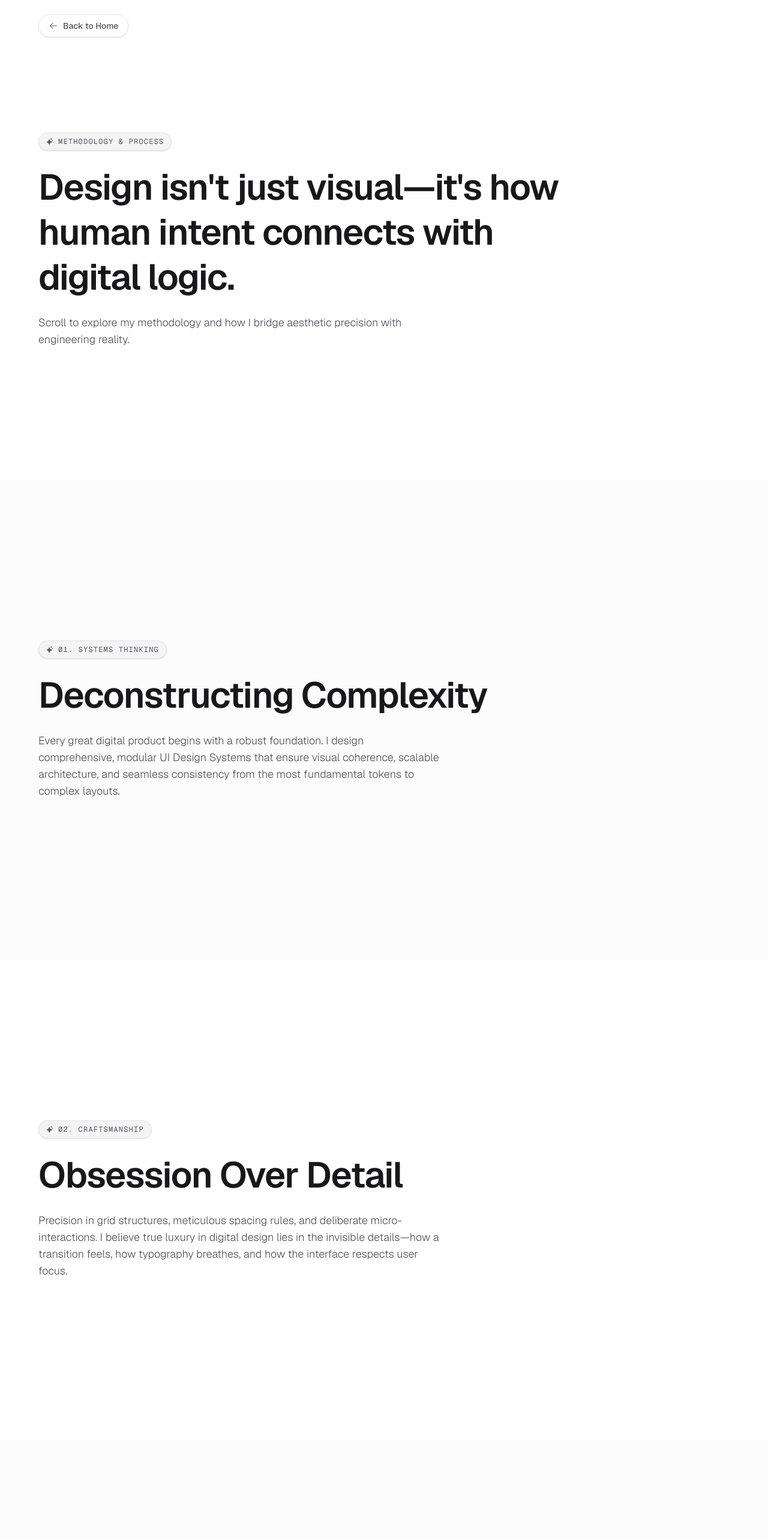
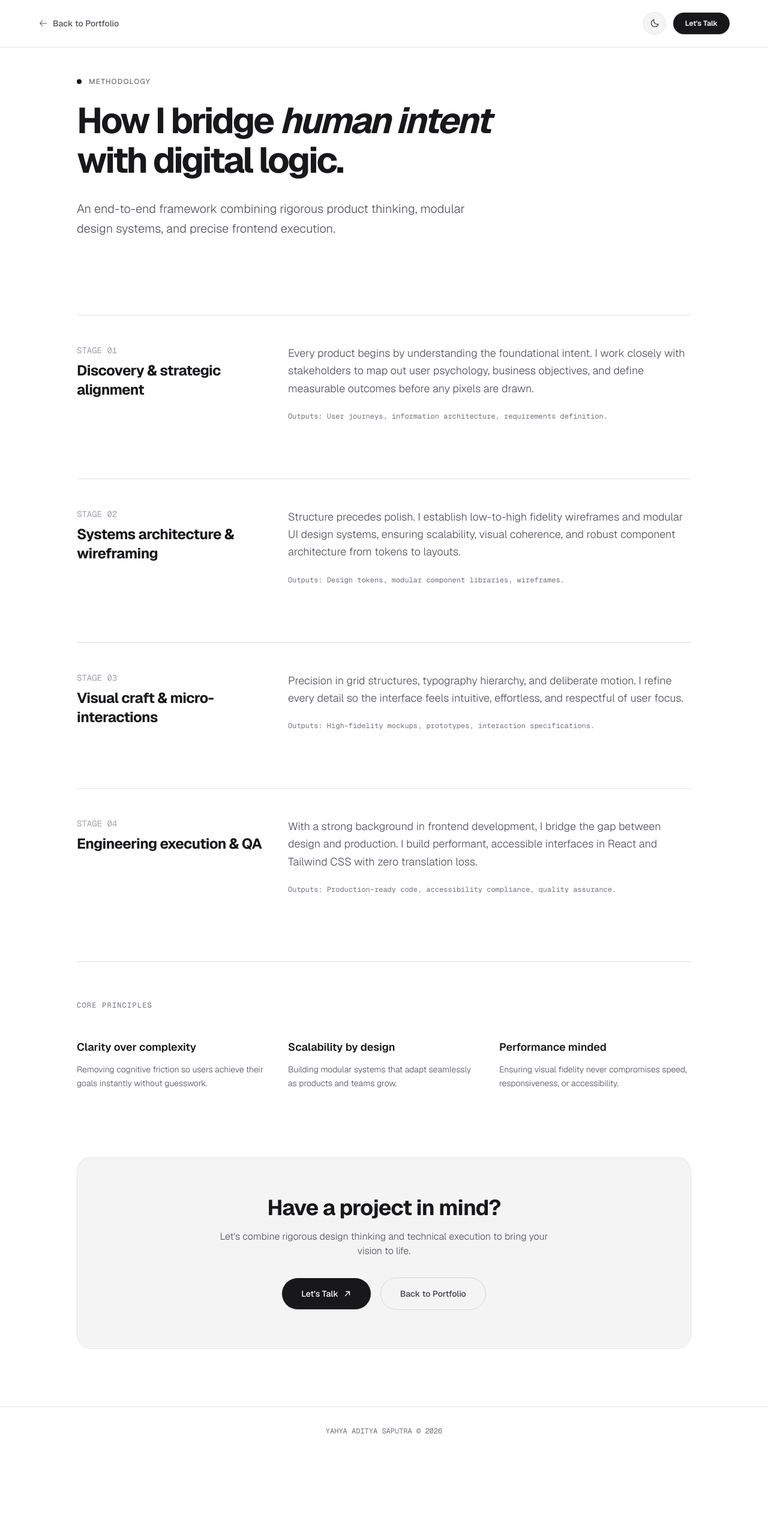
Before and after one commit to YahyaAdityaS/Portfolio_Minimalism, a Next.js app: page /process in a window 1280 px wide. Shown: the top 2566 px of the page at 60% size. After the commit the page ends 2426 px from the top, so only its background shows below. Built offline with nearby package versions, Linux system fonts and the light colour scheme.

Commit message:
fix: ui process

```diff
--- a/app/process/page.tsx
+++ b/app/process/page.tsx
@@ -1,139 +1,215 @@
 "use client";
 
 import Link from "next/link";
-import { ArrowLeft, ArrowRight, EnvelopeSimple, Sparkle } from "@phosphor-icons/react";
+import { ArrowLeft, ArrowUpRight } from "@phosphor-icons/react";
 import { useModal } from "@/lib/modal-context";
 import { motion } from "motion/react";
+import { useTheme } from "next-themes";
+import { Sun, Moon } from "@phosphor-icons/react";
+import { useState, useEffect } from "react";
 
 export default function ProcessPage() {
   const { setIsContactModalOpen } = useModal();
-  // eslint-disable-next-line @typescript-eslint/no-unused-vars
-  const totalSlides = 6;
+  const { resolvedTheme, setTheme } = useTheme();
+  const [mounted, setMounted] = useState(false);
 
-  const sectionVariants = {
-    hidden: { opacity: 0, y: 50 },
-    visible: {
-      opacity: 1,
-      y: 0,
-      transition: { duration: 0.8, ease: "easeOut" as const }
+  useEffect(() => {
+    setMounted(true);
+  }, []);
+
+  const steps = [
+    {
+      number: "01",
+      title: "Discovery & strategic alignment",
+      description: "Every product begins by understanding the foundational intent. I work closely with stakeholders to map out user psychology, business objectives, and define measurable outcomes before any pixels are drawn.",
+      deliverables: "User journeys, information architecture, requirements definition."
+    },
+    {
+      number: "02",
+      title: "Systems architecture & wireframing",
+      description: "Structure precedes polish. I establish low-to-high fidelity wireframes and modular UI design systems, ensuring scalability, visual coherence, and robust component architecture from tokens to layouts.",
+      deliverables: "Design tokens, modular component libraries, wireframes."
+    },
+    {
+      number: "03",
+      title: "Visual craft & micro-interactions",
+      description: "Precision in grid structures, typography hierarchy, and deliberate motion. I refine every detail so the interface feels intuitive, effortless, and respectful of user focus.",
+      deliverables: "High-fidelity mockups, prototypes, interaction specifications."
+    },
+    {
+      number: "04",
+      title: "Engineering execution & QA",
+      description: "With a strong background in frontend development, I bridge the gap between design and production. I build performant, accessible interfaces in React and Tailwind CSS with zero translation loss.",
+      deliverables: "Production-ready code, accessibility compliance, quality assurance."
     }
-  };
+  ];
+
+  const principles = [
+    {
+      title: "Clarity over complexity",
+      description: "Removing cognitive friction so users achieve their goals instantly without guesswork."
+    },
+    {
+      title: "Scalability by design",
+      description: "Building modular systems that adapt seamlessly as products and teams grow."
+    },
+    {
+      title: "Performance minded",
+      description: "Ensuring visual fidelity never compromises speed, responsiveness, or accessibility."
+    }
+  ];
 
   return (
-    <div className="min-h-screen w-full overflow-x-hidden flex flex-col bg-white text-zinc-900 dark:bg-zinc-950 dark:text-zinc-100 selection:bg-zinc-200 dark:selection:bg-zinc-800 selection:text-zinc-900 dark:selection:text-white">
-      {/* Header - Fixed to top, safe area included in px/pt */}
-      <header className="fixed top-0 left-0 right-0 z-50 flex items-center justify-between px-6 sm:px-12 md:px-16 py-6 pt-[max(1.5rem,env(safe-area-inset-top))]">
+    <div className="min-h-screen w-full flex flex-col bg-white text-zinc-900 dark:bg-zinc-950 dark:text-zinc-100 selection:bg-zinc-200 dark:selection:bg-zinc-800 selection:text-zinc-900 dark:selection:text-white">
+      {/* Header */}
+      <header className="fixed top-0 left-0 right-0 z-50 flex items-center justify-between px-6 sm:px-12 md:px-16 py-5 bg-white/80 dark:bg-zinc-950/80 backdrop-blur-md border-b border-zinc-200 dark:border-zinc-800">
         <Link
           href="/"
-          className="group inline-flex items-center gap-2 text-sm font-medium text-zinc-600 dark:text-zinc-400 hover:text-zinc-900 dark:hover:text-white transition-colors bg-white/80 dark:bg-zinc-900/60 backdrop-blur-md border border-zinc-200 dark:border-zinc-800 px-4 py-2 rounded-full shadow-sm pointer-events-auto"
+          className="group inline-flex items-center gap-2 text-sm font-medium text-zinc-600 dark:text-zinc-400 hover:text-zinc-900 dark:hover:text-white transition-colors"
         >
           <ArrowLeft size={16} className="transition-transform group-hover:-translate-x-1" />
-          Back to Home
+          Back to Portfolio
         </Link>
+
+        <div className="flex items-center gap-3">
+          {mounted && (
+            <button
+              onClick={() => setTheme(resolvedTheme === "dark" ? "light" : "dark")}
+              className="p-2.5 rounded-full text-zinc-600 hover:text-zinc-900 dark:text-zinc-400 dark:hover:text-white bg-zinc-100 dark:bg-zinc-900 border border-zinc-200 dark:border-zinc-800 transition-all hover:scale-105 active:scale-95 flex items-center justify-center cursor-pointer"
+              aria-label="Toggle theme"
+            >
+              {resolvedTheme === "dark" ? <Sun size={16} weight="bold" /> : <Moon size={16} weight="bold" />}
+            </button>
+          )}
+          <motion.button
+            whileHover={{ scale: 1.05 }}
+            whileTap={{ scale: 0.98 }}
+            onClick={() => setIsContactModalOpen(true)}
+            className="hidden sm:inline-flex items-center gap-2 bg-zinc-900 text-white dark:bg-zinc-100 dark:text-zinc-900 px-5 py-2.5 rounded-full text-xs font-semibold shadow-sm hover:shadow-md transition-all cursor-pointer"
+          >
+            Let&apos;s Talk
+          </motion.button>
+        </div>
       </header>
 
-      {/* Main content - Normal flow */}
-      <main className="flex-1 flex flex-col">
-        {[
-          {
-            title: "Design isn't just visual—it's how human intent connects with digital logic.",
-            badge: "Methodology & Process",
-            description: "Scroll to explore my methodology and how I bridge aesthetic precision with engineering reality.",
-            bg: ""
-          },
-          {
-            title: "Deconstructing Complexity",
-            badge: "01. SYSTEMS THINKING",
-            description: "Every great digital product begins with a robust foundation. I design comprehensive, modular UI Design Systems that ensure visual coherence, scalable architecture, and seamless consistency from the most fundamental tokens to complex layouts.",
-            bg: "bg-zinc-50/50 dark:bg-zinc-950/80"
-          },
-          {
-            title: "Obsession Over Detail",
-            badge: "02. CRAFTSMANSHIP",
-            description: "Precision in grid structures, meticulous spacing rules, and deliberate micro-interactions. I believe true luxury in digital design lies in the invisible details—how a transition feels, how typography breathes, and how the interface respects user focus.",
-            bg: ""
-          },
-          {
-            title: "Bridging Code & Pixel",
-            badge: "03. DEVELOPER-READY",
-            description: "With a deep background in Software Engineering, I don't just design in isolation. Every component I build is optimized for developer handoff, conscious of frontend constraints, state management, and component reusability in React/Tailwind ecosystems.",
-            bg: "bg-zinc-50/50 dark:bg-zinc-950/80"
-          },
-          {
-            title: "The Iteration Loop",
-            badge: "04. REFINEMENT",
-            description: "Design is never truly finished. Through rigorous prototyping, user testing, and data feedback loops, I continuously refine experiences to eliminate friction and elevate user delight.",
-            bg: ""
-          }
-        ].map((slide, idx) => (
-          <motion.section
-            key={idx}
-            initial="hidden"
-            whileInView="visible"
-            viewport={{ once: true, amount: 0.2, margin: "0px 0px -50px 0px" }}
-            variants={sectionVariants}
-            style={{ WebkitBackfaceVisibility: 'hidden', transform: 'translateZ(0)' }}
-            className={`min-h-screen flex flex-col justify-center px-6 sm:px-12 md:px-16 py-24 ${slide.bg}`}
-          >
-            <span className="inline-flex items-center gap-2 text-xs font-mono uppercase tracking-widest text-zinc-600 dark:text-zinc-400 bg-zinc-100 dark:bg-zinc-900 border border-zinc-200 dark:border-zinc-800 px-3 py-1.5 rounded-full shadow-sm w-fit mb-6">
-              <Sparkle size={12} weight="fill" />
-              {slide.badge}
+      {/* Main Content */}
+      <main className="flex-1 pt-32 pb-24 px-6 sm:px-12 md:px-16 max-w-6xl mx-auto w-full">
+        {/* Hero Section */}
+        <motion.div
+          initial={{ opacity: 0, y: 20 }}
+          animate={{ opacity: 1, y: 0 }}
+          transition={{ duration: 0.6, ease: [0.16, 1, 0.3, 1] }}
+          className="max-w-3xl mb-24 md:mb-32"
+        >
+          <div className="flex items-center gap-3 mb-6">
+            <span className="relative flex h-2 w-2">
+              <span className="animate-ping absolute inline-flex h-full w-full rounded-full bg-zinc-900 dark:bg-zinc-100 opacity-75"></span>
+              <span className="relative inline-flex rounded-full h-2 w-2 bg-zinc-900 dark:bg-zinc-100"></span>
             </span>
-            <h2 className="text-3xl sm:text-5xl md:text-6xl font-semibold tracking-tight leading-tight mb-6 max-w-4xl">
-              {slide.title}
-            </h2>
-            <p className="text-base md:text-lg text-zinc-600 dark:text-zinc-400 font-light max-w-2xl">
-              {slide.description}
-            </p>
-          </motion.section>
-        ))}
+            <span className="text-xs font-medium uppercase tracking-widest text-zinc-500">
+              Methodology
+            </span>
+          </div>
 
-        {/* Final CTA Section */}
-        <motion.section
-          initial="hidden"
-          whileInView="visible"
-          viewport={{ once: true, amount: 0.2, margin: "0px 0px -50px 0px" }}
-          variants={sectionVariants}
-          style={{ WebkitBackfaceVisibility: 'hidden', transform: 'translateZ(0)' }}
-          className="min-h-screen flex flex-col justify-center items-center px-6 sm:px-12 md:px-16 py-24 bg-zinc-50/50 dark:bg-zinc-950/80 text-center pb-[calc(2rem+env(safe-area-inset-bottom))]"
+          <h1 className="text-4xl sm:text-5xl md:text-6xl font-bold tracking-tighter leading-[1.1] mb-8">
+            How I bridge <span className="italic">human intent</span> with digital logic.
+          </h1>
+
+          <p className="text-lg md:text-xl text-zinc-600 dark:text-zinc-400 font-light leading-relaxed max-w-2xl">
+            An end-to-end framework combining rigorous product thinking, modular design systems, and precise frontend execution.
+          </p>
+        </motion.div>
+
+        {/* Steps List */}
+        <div className="space-y-16 md:space-y-24 mb-28">
+          {steps.map((step, idx) => (
+            <motion.div
+              key={idx}
+              initial={{ opacity: 0, y: 30 }}
+              whileInView={{ opacity: 1, y: 0 }}
+              viewport={{ once: true, margin: "-50px" }}
+              transition={{ duration: 0.6, ease: [0.16, 1, 0.3, 1] }}
+              className="grid grid-cols-1 md:grid-cols-12 gap-8 pt-12 border-t border-zinc-200 dark:border-zinc-800"
+            >
+              <div className="md:col-span-4">
+                <span className="text-sm font-mono text-zinc-400 dark:text-zinc-600 block mb-2">
+                  STAGE {step.number}
+                </span>
+                <h2 className="text-2xl font-bold tracking-tight text-zinc-900 dark:text-zinc-100">
+                  {step.title}
+                </h2>
+              </div>
+
+              <div className="md:col-span-8 space-y-4">
+                <p className="text-base md:text-lg text-zinc-600 dark:text-zinc-400 font-light leading-relaxed">
+                  {step.description}
+                </p>
+                <p className="text-xs font-mono text-zinc-500 dark:text-zinc-400 pt-2">
+                  Outputs: {step.deliverables}
+                </p>
+              </div>
+            </motion.div>
+          ))}
+        </div>
+
+        {/* Principles */}
+        <motion.div
+          initial={{ opacity: 0, y: 30 }}
+          whileInView={{ opacity: 1, y: 0 }}
+          viewport={{ once: true }}
+          transition={{ duration: 0.6 }}
+          className="mb-28 pt-16 border-t border-zinc-200 dark:border-zinc-800"
         >
-          <span className="inline-flex items-center gap-2 text-xs font-mono uppercase tracking-widest text-zinc-600 dark:text-zinc-400 bg-zinc-100 dark:bg-zinc-900 border border-zinc-200 dark:border-zinc-800 px-3 py-1.5 rounded-full shadow-sm mb-6">
-            <Sparkle size={12} weight="fill" />
-            05. COLLABORATION
-          </span>
-          <h2 className="text-4xl sm:text-6xl md:text-7xl font-semibold tracking-tight mb-8 leading-tight max-w-4xl">
-            Ready to build something impactful?
-          </h2>
-          <p className="text-base md:text-lg text-zinc-600 dark:text-zinc-400 font-light mb-10 max-w-xl">
+          <h2 className="text-xs font-mono uppercase tracking-widest text-zinc-500 mb-12">Core principles</h2>
+
+          <div className="grid grid-cols-1 md:grid-cols-3 gap-8">
+            {principles.map((p, idx) => (
+              <div key={idx} className="space-y-3">
+                <h3 className="text-lg font-semibold text-zinc-900 dark:text-zinc-100">{p.title}</h3>
+                <p className="text-sm text-zinc-600 dark:text-zinc-400 font-light leading-relaxed">{p.description}</p>
+              </div>
+            ))}
+          </div>
+        </motion.div>
+
+        {/* Final CTA */}
+        <motion.div
+          initial={{ opacity: 0, y: 20 }}
+          whileInView={{ opacity: 1, y: 0 }}
+          viewport={{ once: true }}
+          transition={{ duration: 0.6 }}
+          className="bg-zinc-100 dark:bg-zinc-900/60 border border-zinc-200 dark:border-zinc-800 rounded-3xl p-8 sm:p-12 md:p-16 text-center"
+        >
+          <h2 className="text-3xl sm:text-4xl font-bold tracking-tight mb-4">Have a project in mind?</h2>
+          <p className="text-zinc-600 dark:text-zinc-400 font-light max-w-xl mx-auto mb-8 text-base">
             Let&apos;s combine rigorous design thinking and technical execution to bring your vision to life.
           </p>
 
-          <div className="flex flex-col sm:flex-row items-center justify-center gap-4">
+          <div className="flex flex-wrap items-center justify-center gap-4">
             <motion.button
-              whileHover={{ scale: 1.05, transition: { type: "spring", stiffness: 400, damping: 25 } }}
+              whileHover={{ scale: 1.05 }}
               whileTap={{ scale: 0.98 }}
               onClick={() => setIsContactModalOpen(true)}
-              className="group flex items-center gap-2 bg-black text-white dark:bg-white dark:text-zinc-950 px-8 py-4 rounded-full font-medium text-base shadow-sm hover:shadow-xl transition-shadow duration-500 ease-[cubic-bezier(0.16,1,0.3,1)] cursor-pointer"
+              className="group flex items-center justify-center gap-2 px-8 py-4 rounded-full font-medium shadow-sm hover:shadow-xl transition-all bg-zinc-900 text-white dark:bg-zinc-100 dark:text-zinc-900 cursor-pointer text-sm"
             >
-              <EnvelopeSimple size={20} weight="bold" />
               Let&apos;s Talk
-
-              <ArrowRight weight="bold" className="transition-transform duration-500 ease-[cubic-bezier(0.16,1,0.3,1)] group-hover:translate-x-1.5" />
+              <ArrowUpRight weight="bold" className="transition-transform group-hover:translate-x-1" />
             </motion.button>
 
             <Link
               href="/"
-              className="px-8 py-4 rounded-full border border-zinc-300 dark:border-zinc-800 text-zinc-700 dark:text-zinc-300 hover:text-zinc-900 dark:hover:text-white hover:border-zinc-400 dark:hover:border-zinc-700 transition-all font-medium text-base"
+              className="px-8 py-4 rounded-full border border-zinc-300 dark:border-zinc-800 text-zinc-700 dark:text-zinc-300 hover:text-zinc-900 dark:hover:text-white transition-all text-sm font-medium"
             >
               Back to Portfolio
             </Link>
           </div>
+        </motion.div>
+      </main>
 
-          <div className="mt-12 text-xs text-zinc-500 dark:text-zinc-400 font-mono">
-            YAHYA ADITYA © {new Date().getFullYear()}
-          </div>
-        </motion.section>
-      </main>
+      {/* Footer */}
+      <footer className="border-t border-zinc-200 dark:border-zinc-800 py-8 px-6 sm:px-12 md:px-16 text-center text-xs text-zinc-500 font-mono">
+        YAHYA ADITYA SAPUTRA © {new Date().getFullYear()}
+      </footer>
     </div>
   );
 }
```
Also changed, not shown: components/CvModal.tsx (+52 -9 lines).
